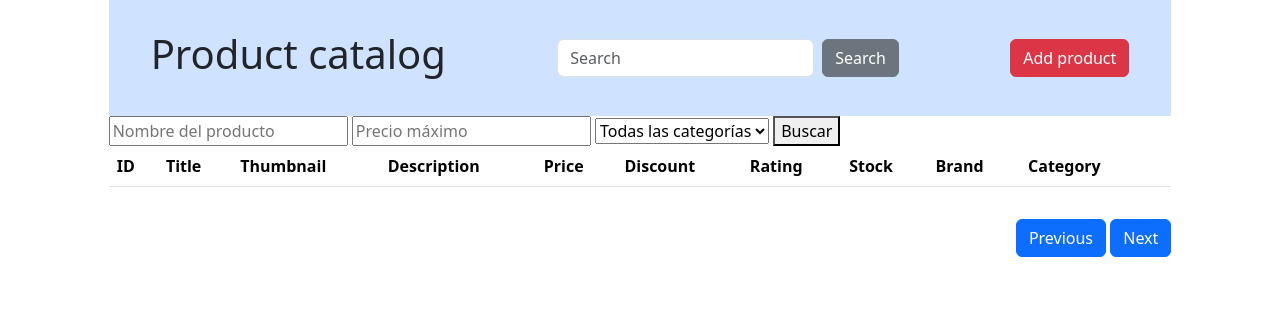
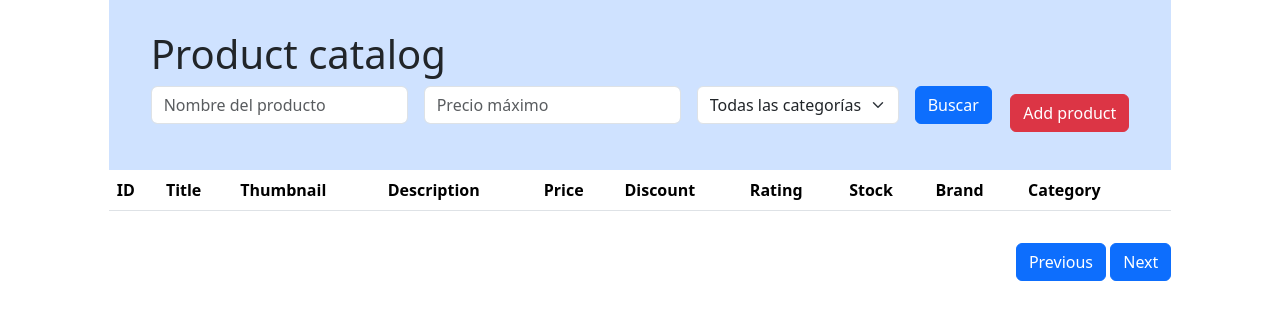
Before and after one commit to SIPO-E2/3.5.2-Seminario-Evaluativo, a website: page index.html in a window 1280 px wide. Drawn offline with nearby package versions, Linux system fonts and the light colour scheme; no server answers.

Commit message:
Adding style to the search forms and also adding semantic elements

```diff
--- a/index.html
+++ b/index.html
@@ -4,7 +4,7 @@
 <head>
 	<meta charset="utf-8">
 	<meta name="viewport" content="width=device-width, initial-scale=1">
-	<title>Seminario Evaluativo</title>
+	<title>🔥Seminario Evaluativo🔥</title>
 	<link href="https://cdn.jsdelivr.net/npm/bootstrap@5.3.3/dist/css/bootstrap.min.css" rel="stylesheet"
 		integrity="sha384-QWTKZyjpPEjISv5WaRU9OFeRpok6YctnYmDr5pNlyT2bRjXh0JMhjY6hW+ALEwIH" crossorigin="anonymous">
 </head>
@@ -13,32 +13,38 @@
 
 	<!-- Table content -->
 	<div class="row justify-content-center">
-		<div class="col-lg-10">
+		<header class="col-lg-10" sytle="align-items: center;">
 			<nav class="navbar bg-primary-subtle" style="padding: 30px;">
 				<div class=" container-fluid">
 					<h1>Product catalog</h1>
-					<div class="d-flex justify-content-center align-items-center flex-grow-1">
-						<form class="d-flex" role="search">
-							<input class="form-control me-2" type="search" placeholder="Search" aria-label="Search">
-							<button type="button" class="btn btn-secondary">Search</button>
+					<div class="d-flex justify-content-center">
+						<form id="searchForm" class="row g-3">
+							<div class="col-auto">
+								<input type="text" class="form-control" id="searchName" placeholder="Nombre del producto">
+							</div>
+							<div class="col-auto">
+								<input type="number" class="form-control" id="searchPrice" placeholder="Precio máximo">
+							</div>
+							<div class="col-auto">
+								<select id="searchCategory" class="form-select">
+									<option selected value="">Todas las categorías</option>
+									<!-- Las opciones se llenarán dinámicamente -->
+								</select>
+							</div>
+							<div class="col-auto">
+								<button type="submit" class="btn btn-primary mb-3">Buscar</button>
+							</div>
 						</form>
-					</div>
+				</div>
+
 					<button type="button" class="btn btn-danger" id="addNewProductNavbarBtn">Add product</button>
 				</div>
 			</nav>
-		</div>
+		</header>
 
 
 		<div class="col-lg-10">
-			<form id="searchForm">
-				<input type="text" id="searchName" placeholder="Nombre del producto" />
-				<input type="number" id="searchPrice" placeholder="Precio máximo" />
-				<select id="searchCategory">
-					<option value="">Todas las categorías</option>
-					<!-- Las opciones se llenarán dinámicamente -->
-				</select>
-				<button type="submit">Buscar</button>
-			</form>
+
 
 
 			<div class="table-responsive">
--- a/js/app.js
+++ b/js/app.js
@@ -84,5 +84,4 @@ export const fetchProducts = () => __awaiter(void 0, void 0, void 0, function* (
         updatePaginationButtons();
     }
 });
-// Initialize products table on document load
 document.addEventListener("DOMContentLoaded", fetchProducts);
--- a/js/app.ts
+++ b/js/app.ts
@@ -103,5 +103,4 @@ document.getElementById("nextPage")?.addEventListener("click", () => {
   }
 });
 
-// Initialize products table on document load
 document.addEventListener("DOMContentLoaded", fetchProducts);
```
